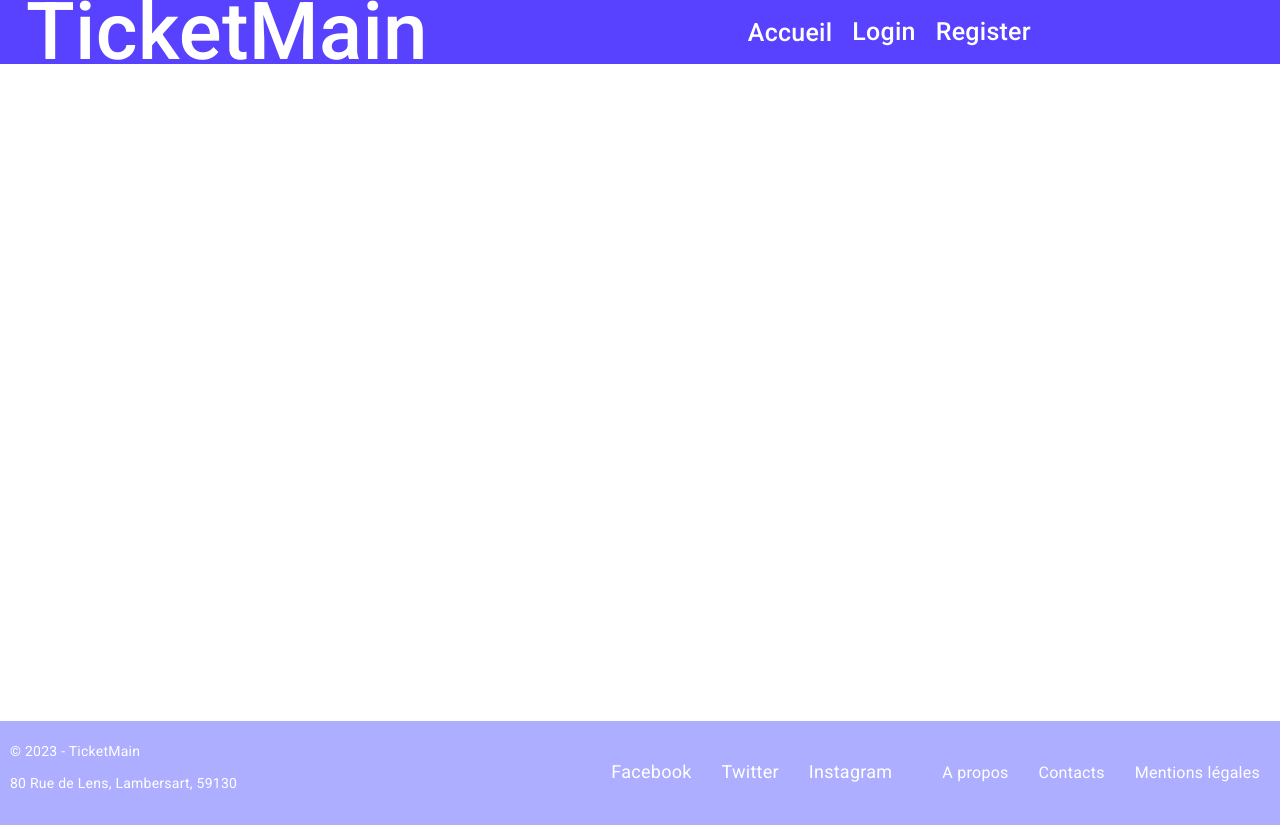
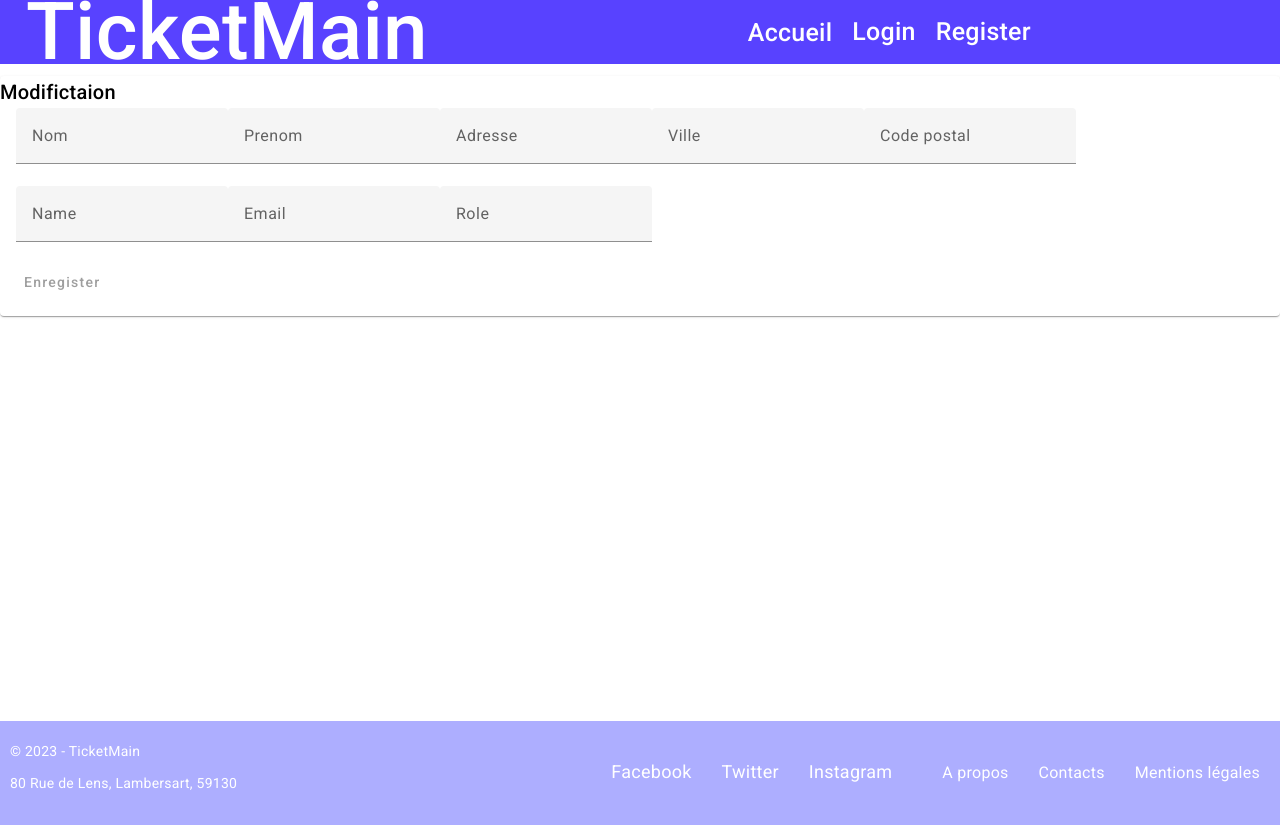
Before and after one commit to ArsGoe/Client-SAE-S4.01, an Angular app: page /update-client/1 in a window 1280 px wide. Before the commit this address led to /. Built offline with nearby package versions, Linux system fonts and the light colour scheme; no server answers.

Commit message:
Modification d'un client; close #34

```diff
--- a/src/app/app.routes.ts
+++ b/src/app/app.routes.ts
@@ -7,6 +7,7 @@ import {ListeReservationComponent} from "./liste-reservation/liste-reservation.c
 import {DetailEvenementComponent} from "./detail-evenement/detail-evenement.component";
 import {ListeClientsComponent} from "./liste-clients/liste-clients.component";
 import {DetailClientComponent} from "./detail-client/detail-client.component";
+import {UpdateClientComponent} from "./update-client/update-client.component";
 
 export const routes: Routes = [
   {path: 'login', component: LoginComponent},
@@ -17,5 +18,6 @@ export const routes: Routes = [
   {path: 'liste-clients', component: ListeClientsComponent},
   {path: 'detail-evenement/:id', component: DetailEvenementComponent},
   {path: 'detail-client/:id', component: DetailClientComponent},
+  {path: 'update-client/:id', component: UpdateClientComponent},
   {path: 'suppression-evenement/:id', component: DetailEvenementComponent},
 ];
--- a/src/app/detail-client/detail-client.component.html
+++ b/src/app/detail-client/detail-client.component.html
@@ -13,4 +13,5 @@
       <li>role: {{ user.message.role }}</li>
     </ul>
   </div>
+  <a [routerLink]="['/update-client', user.message.id]">Modifier le client</a>
 </div>
--- a/src/app/detail-client/detail-client.component.ts
+++ b/src/app/detail-client/detail-client.component.ts
@@ -1,5 +1,5 @@
 import {Component, Input, OnInit} from '@angular/core';
-import {ActivatedRoute} from "@angular/router";
+import {ActivatedRoute, RouterLink} from "@angular/router";
 import {EvenementService} from "../services/evenement.service";
 import {ClientService} from "../services/client.service";
 import {ANONYMOUS_CLIENT, Client} from "../models/client";
@@ -9,7 +9,9 @@ import {UserService} from "../services/user.service";
 @Component({
   selector: 'app-detail-client',
   standalone: true,
-  imports: [],
+  imports: [
+    RouterLink
+  ],
   templateUrl: './detail-client.component.html',
   styleUrl: './detail-client.component.css'
 })
--- /dev/null
+++ b/src/app/update-client/update-client.component.html
@@ -0,0 +1,91 @@
+<div>
+  <mat-card>
+    <mat-card-title>Modifictaion</mat-card-title>
+    <mat-card-content>
+      <form [formGroup]="form" (ngSubmit)="enregistrer()">
+
+        <mat-form-field>
+          <input type="nom" matInput placeholder="Nom" formControlName="nom">
+          @if (nom?.touched && nom?.hasError('required')) {
+          <mat-error>
+            Le nom est obligatoire
+          </mat-error>
+          }
+        </mat-form-field>
+
+        <mat-form-field>
+          <input type="prenom" matInput placeholder="Prenom" formControlName="prenom">
+          @if (prenom?.touched && prenom?.hasError('required')) {
+          <mat-error>
+            Le prenom est obligatoire
+          </mat-error>
+          }
+        </mat-form-field>
+
+        <mat-form-field>
+          <input type="adresse" matInput placeholder="Adresse" formControlName="adresse">
+          @if (adresse?.touched && adresse?.hasError('required')) {
+          <mat-error>
+            L'adresse est obligatoire
+          </mat-error>
+          }
+        </mat-form-field>
+
+        <mat-form-field>
+          <input type="ville" matInput placeholder="Ville" formControlName="ville">
+          @if (ville?.touched && ville?.hasError('required')) {
+          <mat-error>
+            La ville est obligatoire
+          </mat-error>
+          }
+        </mat-form-field>
+
+        <mat-form-field>
+          <input type="code_postal" matInput placeholder="Code postal" formControlName="code_postal">
+          @if (code_postal?.touched && code_postal?.hasError('required')) {
+          <mat-error>
+            Le code postal est obligatoire
+          </mat-error>
+          }
+        </mat-form-field>
+
+        <mat-form-field>
+          <input type="name" matInput placeholder="Name" formControlName="name">
+          @if (name?.touched && name?.hasError('required')) {
+          <mat-error>
+            Le name est obligatoire
+          </mat-error>
+          }
+        </mat-form-field>
+
+        <mat-form-field>
+          <input type="email" matInput placeholder="Email" formControlName="email">
+          @if (email?.touched && email?.hasError('required')) {
+          <mat-error>
+            L'adresse mail est obligatoire
+          </mat-error>
+          }
+          @if (email?.touched && email?.hasError('email')) {
+          <mat-error>
+            Doit être une adresse mail valide
+          </mat-error>
+          }
+        </mat-form-field>
+
+        <mat-form-field>
+          <input type="role" matInput placeholder="Role" formControlName="role">
+          @if (role?.touched && role?.hasError('required')) {
+          <mat-error>
+            Le role est obligatoire
+          </mat-error>
+          }
+        </mat-form-field>
+
+
+        <div class="button">
+          <button type="submit" mat-button [disabled]="!form.valid">Enregister</button>
+        </div>
+      </form>
+    </mat-card-content>
+  </mat-card>
+</div>
--- /dev/null
+++ b/src/app/update-client/update-client.component.ts
@@ -0,0 +1,118 @@
+import {Component, OnInit} from '@angular/core';
+import {FormControl, FormGroup, ReactiveFormsModule, Validators} from "@angular/forms";
+import {ActivatedRoute, Router, RouterLink} from "@angular/router";
+import {ClientService} from "../services/client.service";
+import {UserService} from "../services/user.service";
+import {first} from "rxjs";
+import {MatCard, MatCardContent, MatCardTitle} from "@angular/material/card";
+import {MatError, MatFormField} from "@angular/material/form-field";
+import {MatInput} from "@angular/material/input";
+import {MatButton} from "@angular/material/button";
+
+@Component({
+  selector: 'app-update-client',
+  standalone: true,
+  imports: [
+    RouterLink,
+    MatCard,
+    MatCardTitle,
+    MatCardContent,
+    ReactiveFormsModule,
+    MatFormField,
+    MatInput,
+    MatButton,
+    MatError
+  ],
+  templateUrl: './update-client.component.html',
+  styleUrl: './update-client.component.css'
+})
+export class UpdateClientComponent implements OnInit{
+  user: any = "";
+
+  constructor(private route: ActivatedRoute, private clientServices: ClientService, private userService: UserService, private router: Router) {
+  }
+  ngOnInit(): void {
+    const id: number = +(this.route.snapshot.paramMap.get('id') || 0);
+    this.userService.getUser(id).subscribe( user => {
+      console.log("adzazdazd",user)
+      this.user = user;
+      this.updateFormControls();
+    });
+  }
+
+  form: FormGroup = new FormGroup({
+    nom: new FormControl("", [Validators.required]),
+    prenom: new FormControl("", [Validators.required]),
+    adresse: new FormControl("", [Validators.required]),
+    ville: new FormControl("", [Validators.required]),
+    code_postal: new FormControl("", [Validators.required]),
+    name: new FormControl("", [Validators.required]),
+    email: new FormControl("", [Validators.required, Validators.email]),
+    role: new FormControl("", [Validators.required]),
+  });
+
+  updateFormControls() {
+    if (this.user) {
+      this.nom?.setValue(this.user.message?.nom || '');
+      this.prenom?.setValue(this.user.message?.prenom || '');
+      this.adresse?.setValue(this.user.message?.adresse || '');
+      this.ville?.setValue(this.user.message?.ville || '');
+      this.code_postal?.setValue(this.user.message?.code_postal || '');
+      this.name?.setValue(this.user.message?.name || '');
+      this.email?.setValue(this.user.message?.email || '');
+      this.role?.setValue(this.user.message?.role || '');
+    }
+  }
+
+  get nom() {
+    return this.form.get('nom');
+  }
+
+  get prenom() {
+    return this.form.get('prenom');
+  }
+
+  get adresse() {
+    return this.form.get('adresse');
+  }
+
+  get ville() {
+    return this.form.get('ville');
+  }
+
+  get code_postal() {
+    return this.form.get('code_postal');
+  }
+
+  get name() {
+    return this.form.get('name');
+  }
+
+  get email() {
+    return this.form.get('email');
+  }
+
+  get role() {
+    return this.form.get('role');
+  }
+
+  enregistrer(){
+    if (!this.form.valid) {
+      return;
+    }
+    // this.userService.updateUser({id:this.user.message.id, role:this.role!.value, name: this.name!.value, email: this.email!.value, jwtToken: this.user.message.jwtToken})
+    this.clientServices.updateClient({id: this.user.message.id, user: this.user.message.user, avatar: this.user.message.avatar, nom: this.nom!.value, prenom : this.prenom!.value, adresse: this.adresse!.value, ville: this.ville!.value, code_postal: this.code_postal!.value})
+      .pipe(first())
+      .subscribe({
+          next: () => {
+            const returnUrl = this.route.snapshot.queryParams['returnUrl'] || '/detail-client/'+this.user.message.id;
+            this.router.navigateByUrl(returnUrl);
+          },
+          error: error => {
+            console.log(error);
+          }
+        }
+      );
+  }
+
+}
```
Also changed, not shown: src/app/update-client/update-client.component.css (added).
